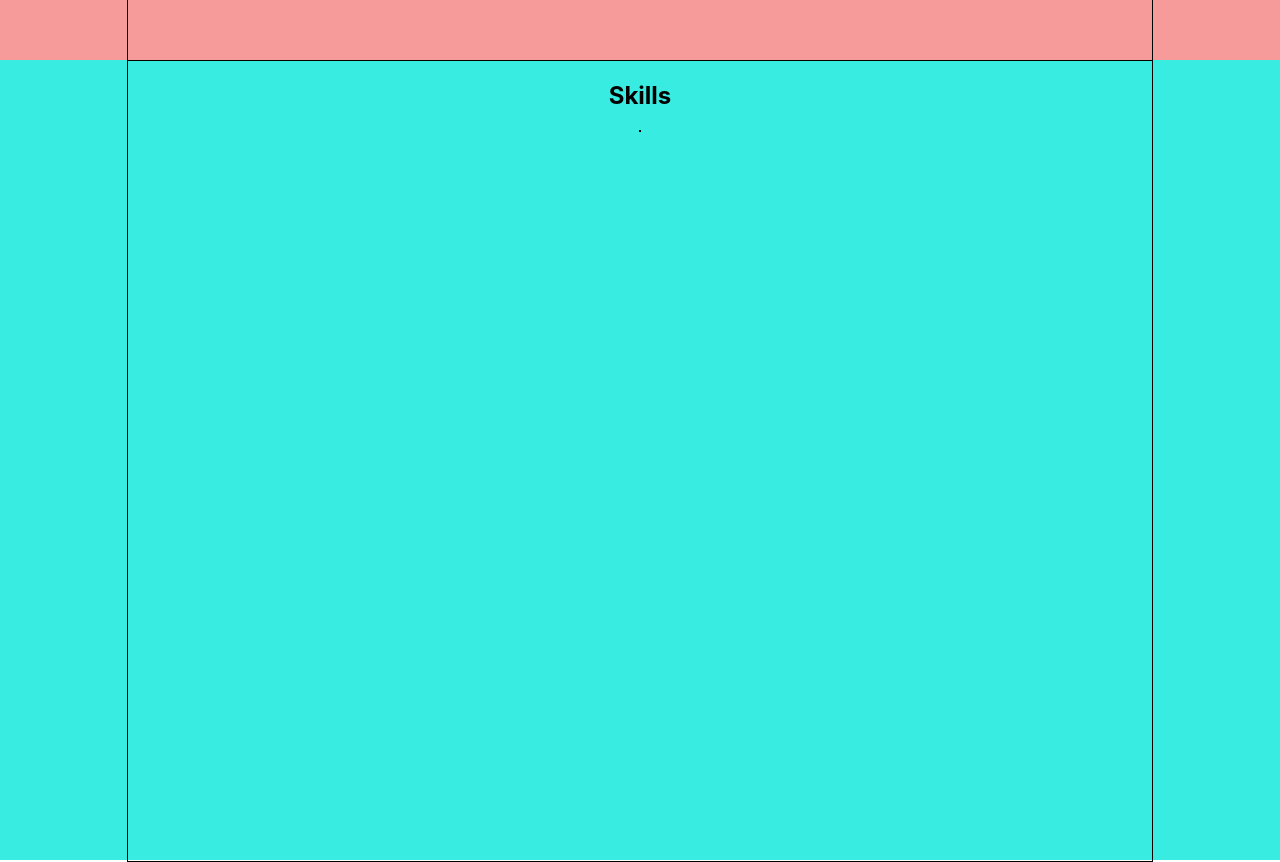
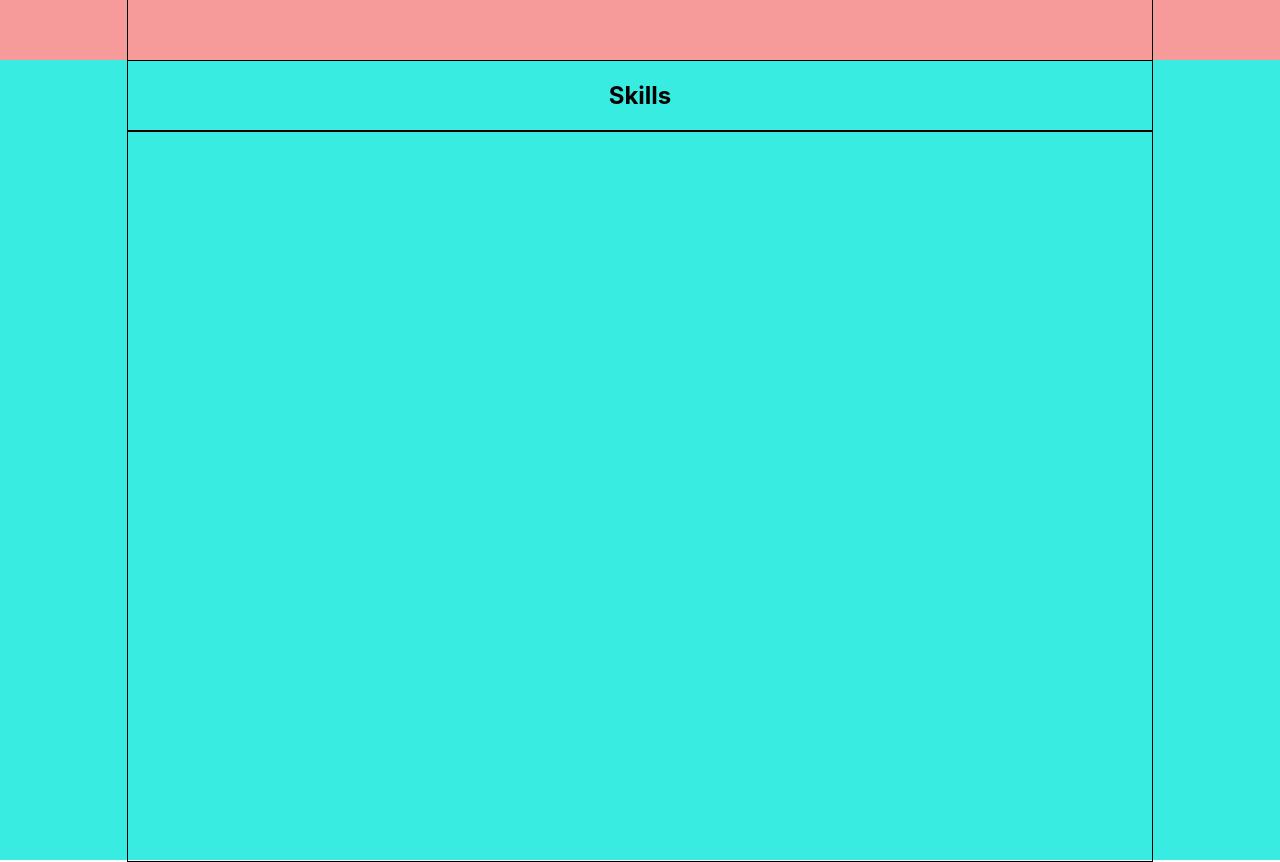
Before and after one commit to uginza/My-portfolio, a React (Create React App) app: page / in a window 1280 px wide. Shown: the part 820-1682 px from the top of the page. Built offline with nearby package versions, Linux system fonts and the light colour scheme.

Commit message:
Skill.tsx and Skill.module.css are created

```diff
--- a/src/skills/Skills.module.css
+++ b/src/skills/Skills.module.css
@@ -10,4 +10,5 @@
 }
 .skills {
     border: 1px solid;
+    width:100%;
 }
--- a/src/skills/Skills.tsx
+++ b/src/skills/Skills.tsx
@@ -1,13 +1,18 @@
 import React from 'react';
 import s from './Skills.module.css';
 import containerStyle from '../common/styles/containerStyle.module.css'
+import {Skill} from "./skill/Skill";
 
 export function Skills() {
     return (
         <div className={s.skillBlock}>
             <div className={`${containerStyle.container} ${s.skillBlockContainer}`}>
                 <h2>Skills</h2>
-                <div className={s.skills}></div>
+                <div className={s.skills}>
+                    <Skill/>
+                    <Skill/>
+                    <Skill/>
+                </div>
             </div>
         </div>
     );
--- /dev/null
+++ b/src/skills/skill/Skill.module.css
@@ -0,0 +1,4 @@
+.skill {
+    width:250px;
+    background-color: #d56640;
+}
--- /dev/null
+++ b/src/skills/skill/Skill.tsx
@@ -0,0 +1,13 @@
+import React from 'react';
+import s from './Skill.module.css';
+
+
+export function Skill() {
+    return (
+        <div className={s.skillBlock}>
+            <div className={s.skill}>
+
+            </div>
+        </div>
+    );
+}
```
